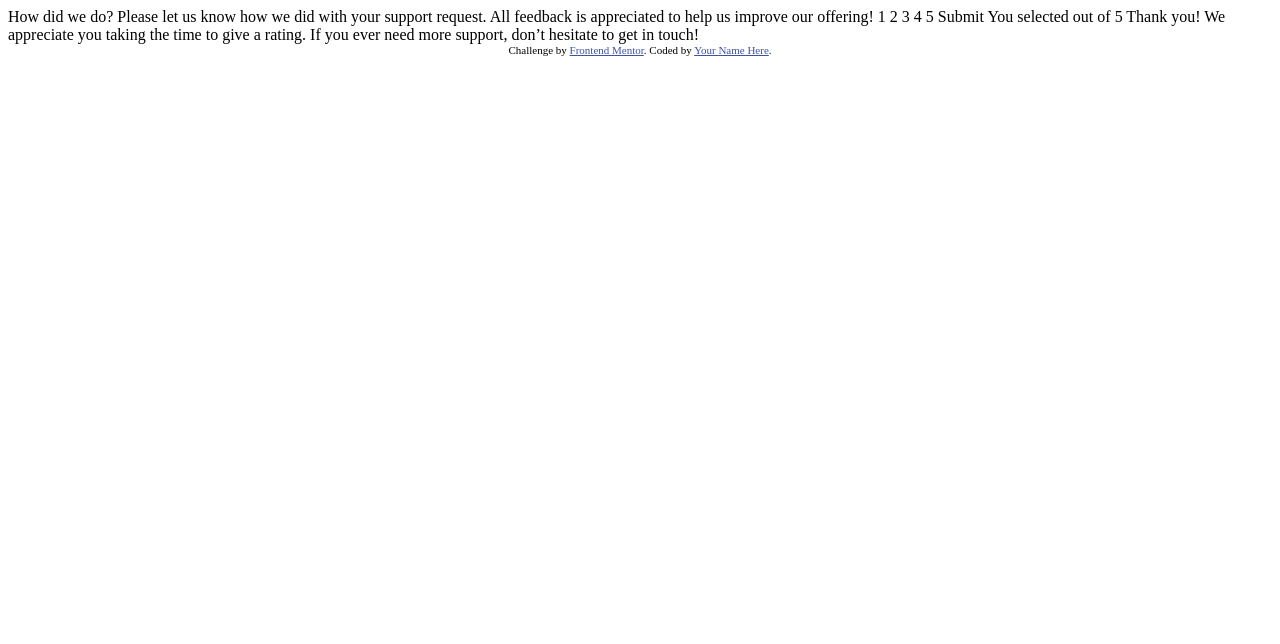
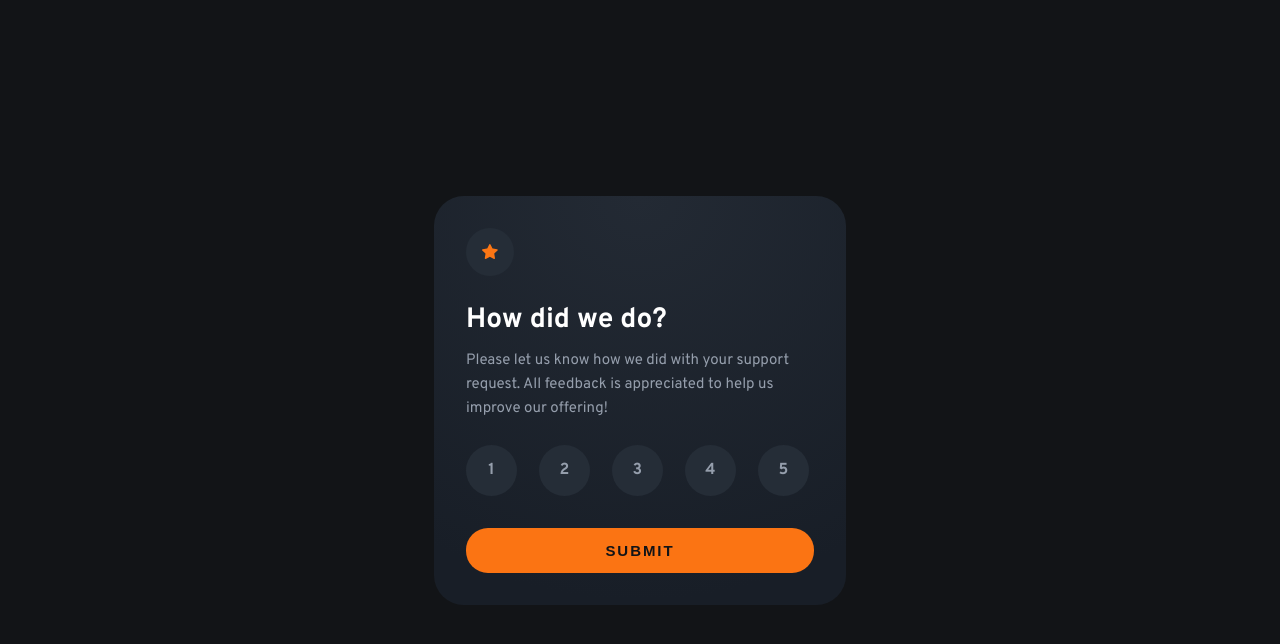
Before and after one commit to yudin7324/interactive-rating-component-main, a plain HTML site: page index.html in a window 1280 px wide. Drawn offline with Linux system fonts and the light colour scheme.

Commit message:
component layout

```diff
--- /dev/null
+++ b/assets/styles.css
@@ -0,0 +1,118 @@
+:root {
+  --color-orange: hsl(25, 97%, 53%);
+  --color-white: hsl(0, 0%, 100%);
+  --color-light-grey: hsl(217, 12%, 63%);
+  --color-dark-blue: hsl(213, 19%, 18%);
+  --color-very-dark-blue: hsl(216, 12%, 8%);
+}
+
+*,
+*::before,
+*::after {
+  box-sizing: border-box;
+  margin: 0;
+  padding: 0;
+}
+
+html {
+  height: 100%;
+}
+
+body {
+  font-family: "Overpass", sans-serif;
+  font-size: 15px;
+  line-height: 1;
+  font-weight: 400;
+  color: var(--color-white);
+  background-color: var(--color-very-dark-blue);
+  height: 100%;
+}
+
+/* - Mobile: 375px */
+/* - Desktop: 1440px */
+
+.main {
+  height: 100vh;
+  display: flex;
+  align-items: center;
+  justify-content: center;
+}
+
+.card {
+  max-width: 412px;
+  padding: 32px;
+  border-radius: 30px;
+  background: radial-gradient(98.96% 98.96% at 50% 0%, #232a34 0%, #181e27 100%);
+}
+
+.card__icon {
+  display: flex;
+  align-items: center;
+  justify-content: center;
+  width: 48px;
+  height: 48px;
+  padding: 16px;
+  border-radius: 50%;
+  background-color: var(--color-dark-blue);
+  margin-bottom: 30px;
+
+  img {
+    object-fit: contain;
+    width: 100%;
+    height: 100%;
+  }
+}
+
+.card__title {
+  font-weight: 700;
+  font-size: 28px;
+  margin-bottom: 15px;
+}
+
+.card__text {
+  font-size: 15px;
+  line-height: 1.6;
+  color: var(--color-light-grey);
+  margin-bottom: 24px;
+}
+
+.card__raiting {
+  list-style: none;
+  display: flex;
+  align-items: center;
+  gap: 22px;
+  margin-bottom: 32px;
+}
+
+.card__raiting-item {
+  display: flex;
+  align-items: center;
+  justify-content: center;
+  height: 51px;
+  width: 51px;
+  font-weight: 700;
+  font-size: 16px;
+  line-height: 1.5;
+  letter-spacing: 0.01em;
+  color: var(--color-light-grey);
+  border-radius: 50%;
+  background-color: var(--color-dark-blue);
+  cursor: pointer;
+}
+
+.card__button {
+  display: flex;
+  align-items: center;
+  justify-content: center;
+  border-radius: 22px;
+  width: 100%;
+  height: 45px;
+  font-weight: 700;
+  font-size: 15px;
+  letter-spacing: 0.13em;
+  text-transform: uppercase;
+  color: var(--color-very-dark-blue);
+  background-color: var(--color-orange);
+  border: none;
+  cursor: pointer;
+}
--- a/index.html
+++ b/index.html
@@ -2,48 +2,40 @@
 <html lang="en">
 <head>
   <meta charset="UTF-8">
-  <meta name="viewport" content="width=device-width, initial-scale=1.0"> <!-- displays site properly based on user's device -->
-
-  <link rel="icon" type="image/png" sizes="32x32" href="./images/favicon-32x32.png">
-
+  <meta name="viewport" content="width=device-width, initial-scale=1.0">
+  <link rel="icon" type="image/png" sizes="32x32" href="./assets/images/favicon-32x32.png">
   <title>Frontend Mentor | Interactive rating component</title>
-
-  <!-- Feel free to remove these styles or customise in your own stylesheet 👍 -->
-  <style>
-    .attribution { font-size: 11px; text-align: center; }
-    .attribution a { color: hsl(228, 45%, 44%); }
-  </style>
+  <link rel="preconnect" href="https://fonts.googleapis.com">
+  <link rel="preconnect" href="https://fonts.gstatic.com" crossorigin>
+  <link href="https://fonts.googleapis.com/css2?family=Overpass:ital,wght@0,100..900;1,100..900&display=swap" rel="stylesheet">
+  <link rel="stylesheet" href="./assets/styles.css">
+  <script src="./assets/main.js" defer></script>
 </head>
 <body>
 
-  <!-- Rating state start -->
-
-  How did we do?
-
-  Please let us know how we did with your support request. All feedback is appreciated
-  to help us improve our offering!
-
-  1 2 3 4 5
-
-  Submit
-
-  <!-- Rating state end -->
-
-  <!-- Thank you state start -->
-
-  You selected <!-- Add rating here --> out of 5
-
-  Thank you!
-
-  We appreciate you taking the time to give a rating. If you ever need more support,
-  don’t hesitate to get in touch!
-
-  <!-- Thank you state end -->
+  <main class="main">
 
 
-  <div class="attribution">
-    Challenge by <a href="https://www.frontendmentor.io?ref=challenge" target="_blank">Frontend Mentor</a>.
-    Coded by <a href="#">Your Name Here</a>.
-  </div>
+    <div class="card">
+      <div class="card__icon">
+        <img src="./assets/images/icon-star.svg" alt="">
+      </div>
+      <h1 class="card__title">How did we do?</h1>
+      <p class="card__text">
+        Please let us know how we did with your support request. All feedback is appreciated
+        to help us improve our offering!
+      </p>
+
+      <ul class="card__raiting">
+        <li class="card__raiting-item">1</li>
+        <li class="card__raiting-item">2</li>
+        <li class="card__raiting-item">3</li>
+        <li class="card__raiting-item">4</li>
+        <li class="card__raiting-item">5</li>
+      </ul>
+
+      <button class="card__button" type="button" aria-label="submit btn">Submit</button>
+    </div>
+  </main>
 </body>
 </html>
```
Also changed, not shown: assets/images/favicon-32x32.png (renamed from images/favicon-32x32.png), assets/images/icon-star.svg (renamed from images/icon-star.svg), assets/images/illustration-thank-you.svg (renamed from images/illustration-thank-you.svg), assets/main.js (added), 3 other files.
